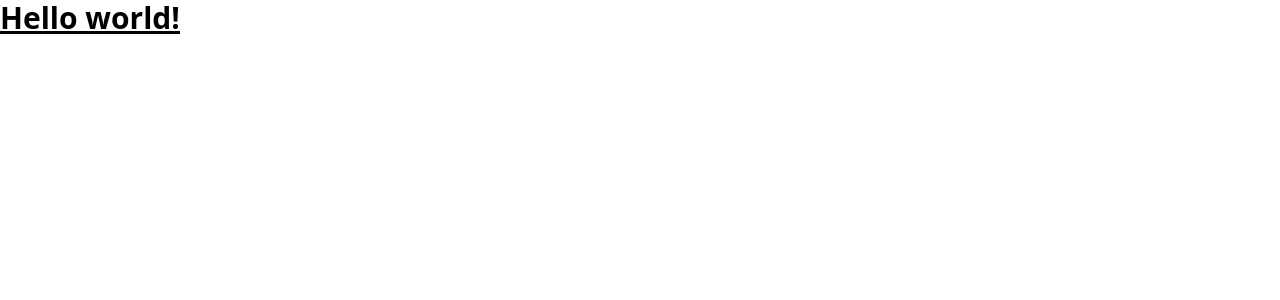
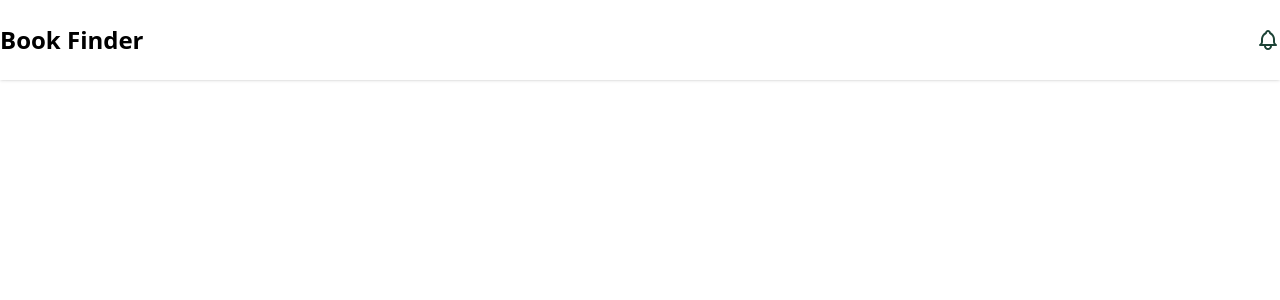
Before and after one commit to parvez-prottoy/React-Book-Finder, a React (Vite) app: page / in a window 1280 px wide. Shown: the top 300 px of the page. Built offline with nearby package versions, Linux system fonts and the light colour scheme.

Commit message:
Adding header section.

```diff
--- a/src/App.jsx
+++ b/src/App.jsx
@@ -1,7 +1,5 @@
+import MainLayout from "./layouts/MainLayout";
+
 export default function App() {
-  return (
-    <div>
-      <h1 class="text-3xl font-bold underline">Hello world!</h1>
-    </div>
-  );
+  return <MainLayout></MainLayout>;
 }
--- /dev/null
+++ b/src/components/Header/Header.jsx
@@ -0,0 +1,14 @@
+import Notification from "../shared/SVG/Notification";
+
+export default function Header() {
+  return (
+    <nav className="py-6 shadow fixed top-0 w-full">
+      <div className="container mx-auto flex items-center justify-between gap-x-6 max-w-7xl">
+        <a href="/">
+          <h2 className="text-2xl font-extrabold">Book Finder</h2>
+        </a>
+        <Notification />
+      </div>
+    </nav>
+  );
+}
--- /dev/null
+++ b/src/components/shared/SVG/Notification.jsx
@@ -0,0 +1,33 @@
+export default function Notification() {
+  return (
+    <svg
+      width="24"
+      height="24"
+      viewBox="0 0 24 24"
+      fill="none"
+      xmlns="http://www.w3.org/2000/svg"
+    >
+      <g clipPath="url(#clip0_33_142)">
+        <path
+          d="M10 5C10 4.46957 10.2107 3.96086 10.5858 3.58579C10.9609 3.21071 11.4696 3 12 3C12.5304 3 13.0391 3.21071 13.4142 3.58579C13.7893 3.96086 14 4.46957 14 5C15.1484 5.54303 16.1274 6.38833 16.8321 7.4453C17.5367 8.50227 17.9404 9.73107 18 11V14C18.0753 14.6217 18.2954 15.2171 18.6428 15.7381C18.9902 16.2592 19.4551 16.6914 20 17H4C4.54494 16.6914 5.00981 16.2592 5.35719 15.7381C5.70457 15.2171 5.92474 14.6217 6 14V11C6.05956 9.73107 6.4633 8.50227 7.16795 7.4453C7.8726 6.38833 8.85159 5.54303 10 5Z"
+          stroke="#1C4336"
+          strokeWidth="2"
+          strokeLinecap="round"
+          strokeLinejoin="round"
+        />
+        <path
+          d="M9 17V18C9 18.7956 9.31607 19.5587 9.87868 20.1213C10.4413 20.6839 11.2044 21 12 21C12.7956 21 13.5587 20.6839 14.1213 20.1213C14.6839 19.5587 15 18.7956 15 18V17"
+          stroke="#1C4336"
+          strokeWidth="2"
+          strokeLinecap="round"
+          strokeLinejoin="round"
+        />
+      </g>
+      <defs>
+        <clipPath id="clip0_33_142">
+          <rect width="24" height="24" fill="white" />
+        </clipPath>
+      </defs>
+    </svg>
+  );
+}
--- /dev/null
+++ b/src/layouts/MainLayout.jsx
@@ -0,0 +1,9 @@
+import Header from "../components/Header/Header";
+
+export default function MainLayout() {
+  return (
+    <>
+      <Header />
+    </>
+  );
+}
```
